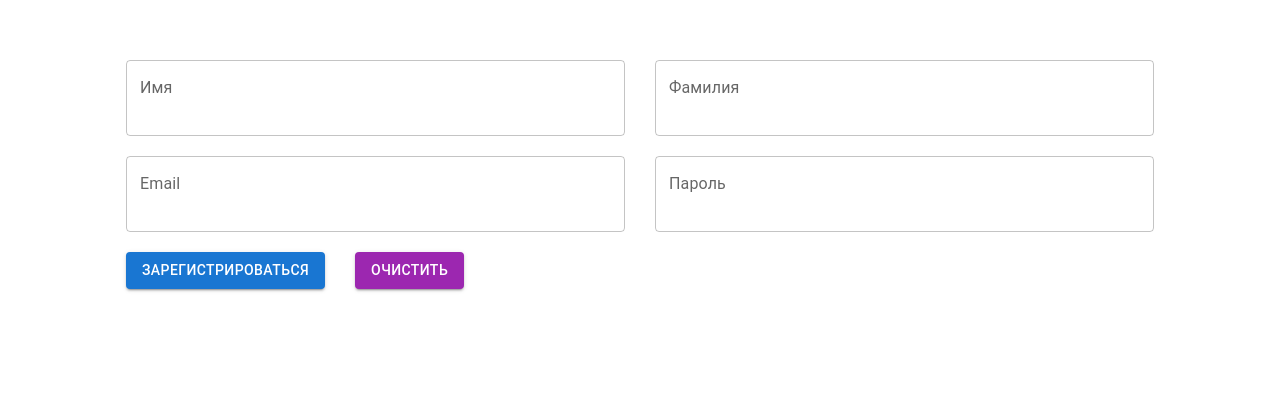
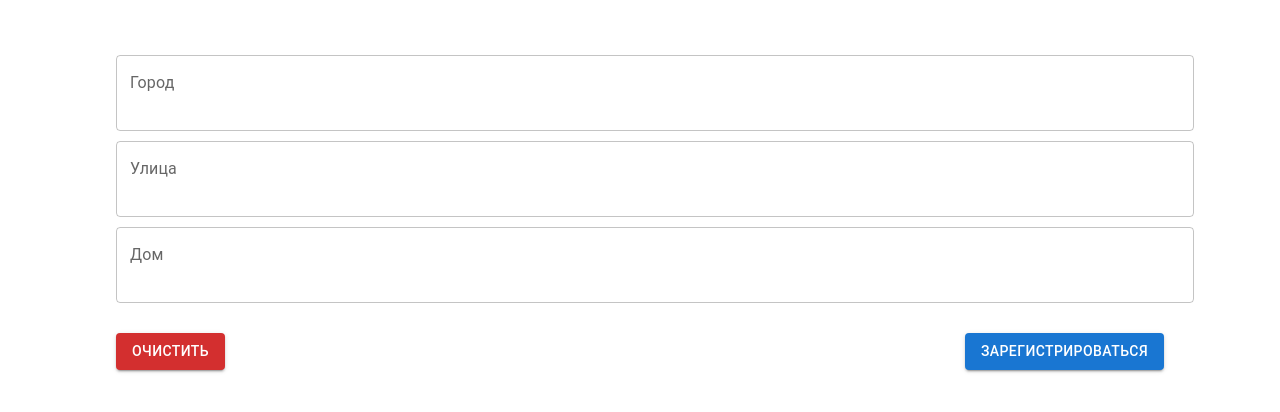
Before and after one commit to SlavaGolovatskyu/ReactTutorial, a React (Create React App) app: page /address in a window 1280 px wide. Shown: the top 412 px of the page. Built offline with nearby package versions, Linux system fonts and the light colour scheme; what webfontloader would draw is missing.

Commit message:
made tutorial-form with nextSteps

```diff
--- a/src/tutorial-6/App.js
+++ b/src/tutorial-6/App.js
@@ -1,10 +1,42 @@
-import RegistrationForm from './components/Forms/Login/testHookForms';
+import React from 'react';
+import { Route, useHistory } from 'react-router-dom';
+import PersonalInfoForm from './components/Forms/NextForm/PersonalForm/PersonalInfoForm';
+import AddressForm from './components/Forms/NextForm/PersonalForm/AddressForm';
+import Result from './components/Forms/NextForm/PersonalForm/Result';
 import styles from './style.module.scss';
 
 export default function App() {
+  const [formValues, setFormValues] = React.useState({});
+
+  const history = useHistory();
+
+  const nextStep = (name) => {
+    history.push(name);
+  };
+
+  console.log('MAIN FORM', formValues);
+
   return (
     <div className={styles.App}>
-      <RegistrationForm />
+      <Route
+        path="/"
+        render={() => (
+          <PersonalInfoForm nextStep={nextStep} setFormValues={setFormValues} />
+        )}
+        exact
+      />
+      <Route
+        path="/address"
+        render={() => (
+          <AddressForm nextStep={nextStep} setFormValues={setFormValues} />
+        )}
+        exact
+      />
+      <Route
+        path="/result"
+        render={() => <Result formValues={formValues} />}
+        exact
+      />
     </div>
   );
 }
--- /dev/null
+++ b/src/tutorial-6/components/Forms/NextForm/PersonalForm/AddressForm.jsx
@@ -0,0 +1,93 @@
+import React from 'react';
+import { useForm } from 'react-hook-form';
+import { yupResolver } from '@hookform/resolvers/yup';
+import * as yup from 'yup';
+import { TextField, Button } from '@mui/material';
+import styles from './style.module.scss';
+
+const textFieldStyle = {
+  margin: '5px 15px !important',
+};
+
+const schema = yup.object().shape({
+  city: yup.string().required('Укажите город'),
+  street: yup.string().required('Укажите улицу'),
+  appartment: yup.string().required('Укажите номер квартиры')
+});
+
+export default function AddressForm({ nextStep, setFormValues }) {
+  const { handleSubmit, register, formState, reset } = useForm({
+    defaultValues: {
+      city: '',
+      street: '',
+      appartment: ''
+    },
+    resolver: yupResolver(schema),
+  });
+
+  const onSubmit = (data) => {
+    setFormValues(prev => {
+      return {...prev, ...data}
+    });
+    nextStep('/result');
+  };
+
+  return (
+    <>
+      <div>
+        <TextField
+          name="city"
+          label="Город"
+          {...register('city')}
+          helperText={
+            formState.errors.city && formState.errors.city.message
+          }
+          error={!!formState.errors.city}
+          fullWidth
+          sx={textFieldStyle}
+        />
+        <TextField
+          name="street"
+          label="Улица"
+          {...register('street')}
+          helperText={
+            formState.errors.street && formState.errors.street.message
+          }
+          error={!!formState.errors.street}
+          fullWidth
+          sx={textFieldStyle}
+        />
+        <TextField
+          name="appartment"
+          label="Дом"
+          {...register('appartment')}
+          helperText={
+            formState.errors.appartment && formState.errors.appartment.message
+          }
+          error={!!formState.errors.appartment}
+          fullWidth
+          sx={textFieldStyle}
+        />
+      </div>
+      <div className={styles.row}>
+      <Button
+          onClick={() => reset()}
+          variant="contained"
+          color="error"
+          sx={textFieldStyle}
+        >
+          Очистить
+        </Button>
+        <Button
+          type="submit"
+          variant="contained"
+          color="primary"
+          sx={textFieldStyle}
+          onClick={handleSubmit(onSubmit)}
+        >
+          Зарегистрироваться
+        </Button>
+      </div>
+    </>
+  )
+}
--- /dev/null
+++ b/src/tutorial-6/components/Forms/NextForm/PersonalForm/PersonalInfoForm.jsx
@@ -0,0 +1,116 @@
+import React from 'react';
+import { useForm } from 'react-hook-form';
+import { yupResolver } from '@hookform/resolvers/yup';
+import * as yup from 'yup';
+import { TextField, Button } from '@mui/material';
+import styles from './style.module.scss';
+
+const textFieldStyle = {
+  margin: '0 15px !important',
+};
+
+const schema = yup.object().shape({
+  firstName: yup
+    .string()
+    .required('Это обьязательно поле!')
+    .min(2, 'Слишком короткое имя'),
+  lastName: yup
+    .string()
+    .required('Это обьязательно поле!')
+    .min(3, 'Слишком короткая фамилия'),
+  email: yup
+    .string()
+    .required('Это обьязательно поле!')
+    .email('Неверная почта'),
+  password: yup.string().required('Это обьязательно поле!').min(6).max(20),
+});
+
+export default function PersonalInfoForm({ nextStep, setFormValues }) {
+  const { handleSubmit, register, formState, reset } = useForm({
+    defaultValues: {
+      firstName: '',
+      lastName: '',
+      email: '',
+      password: '',
+    },
+    resolver: yupResolver(schema),
+  });
+
+  const onSubmit = (data) => {
+    setFormValues(prev => {
+      return {...prev, ...data}
+    });
+    nextStep('/address');
+  };
+
+  return (
+    <>
+      <div className={styles.row}>
+        <TextField
+          name="firstName"
+          label="Имя"
+          {...register('firstName')}
+          helperText={
+            formState.errors.firstName && formState.errors.firstName.message
+          }
+          error={!!formState.errors.firstName}
+          fullWidth
+          sx={textFieldStyle}
+        />
+        <TextField
+          name="lastName"
+          label="Фамилия"
+          {...register('lastName')}
+          helperText={
+            formState.errors.lastName && formState.errors.lastName.message
+          }
+          error={!!formState.errors.lastName}
+          fullWidth
+          sx={textFieldStyle}
+        />
+      </div>
+      <div className={styles.row}>
+        <TextField
+          name="email"
+          label="Email"
+          {...register('email')}
+          helperText={formState.errors.email && formState.errors.email.message}
+          error={!!formState.errors.email}
+          fullWidth
+          sx={textFieldStyle}
+        />
+        <TextField
+          name="password"
+          label="Пароль"
+          type="password"
+          {...register('password')}
+          helperText={
+            formState.errors.password && formState.errors.password.message
+          }
+          error={!!formState.errors.password}
+          fullWidth
+          sx={textFieldStyle}
+        />
+      </div>
+      <div className={styles.row}>
+      <Button
+          onClick={() => reset()}
+          variant="contained"
+          color="error"
+          sx={textFieldStyle}
+        >
+          Очистить
+        </Button>
+        <Button
+          type="submit"
+          variant="contained"
+          color="primary"
+          sx={textFieldStyle}
+          onClick={handleSubmit(onSubmit)}
+        >
+          Далее
+        </Button>
+      </div>
+    </>
+  )
+}
--- /dev/null
+++ b/src/tutorial-6/components/Forms/NextForm/PersonalForm/Result.jsx
@@ -0,0 +1,33 @@
+import React from 'react';
+import { Paper } from '@mui/material';
+
+export default function Result({ formValues }) {
+  return (
+    <Paper style={{ padding: 30 }}>
+      <h2>Персональная информация:</h2>
+      <ul>
+        <li>
+          <b>Имя: </b> { formValues.firstName }
+        </li>
+        <li>
+          <b>Фамилия: </b> { formValues.lastName }
+        </li>
+        <li>
+          <b>email: </b> { formValues.email }
+        </li>
+        <li>
+          <b>Пароль: </b> { formValues.password }
+        </li>
+        <li>
+          <b>Город: </b> { formValues.city }
+        </li>
+        <li>
+          <b>Улица: </b> { formValues.street }
+        </li>
+        <li>
+          <b>Номер квартиры: </b> { formValues.appartment }
+        </li>
+      </ul>
+    </Paper>
+  )
+}
--- /dev/null
+++ b/src/tutorial-6/components/Forms/NextForm/PersonalForm/style.module.scss
@@ -0,0 +1,4 @@
+.row {
+  display: flex;
+  justify-content: space-between;
+}
--- /dev/null
+++ b/src/tutorial-6/components/Forms/NextForm/style.module.scss
@@ -0,0 +1,3 @@
+.row {
+  display: flex;
+}
```
Also changed, not shown: src/tutorial-6/components/Forms/NextForm/index.js (added).
